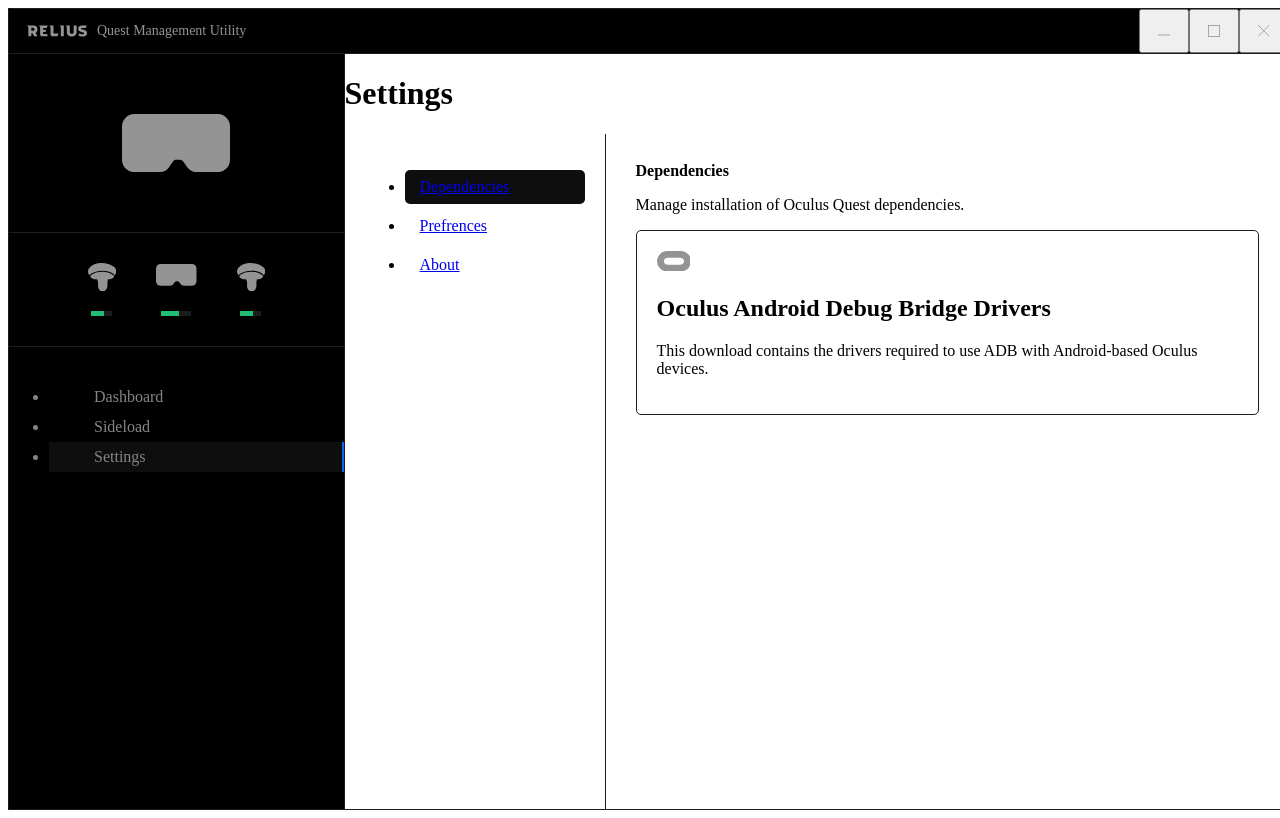
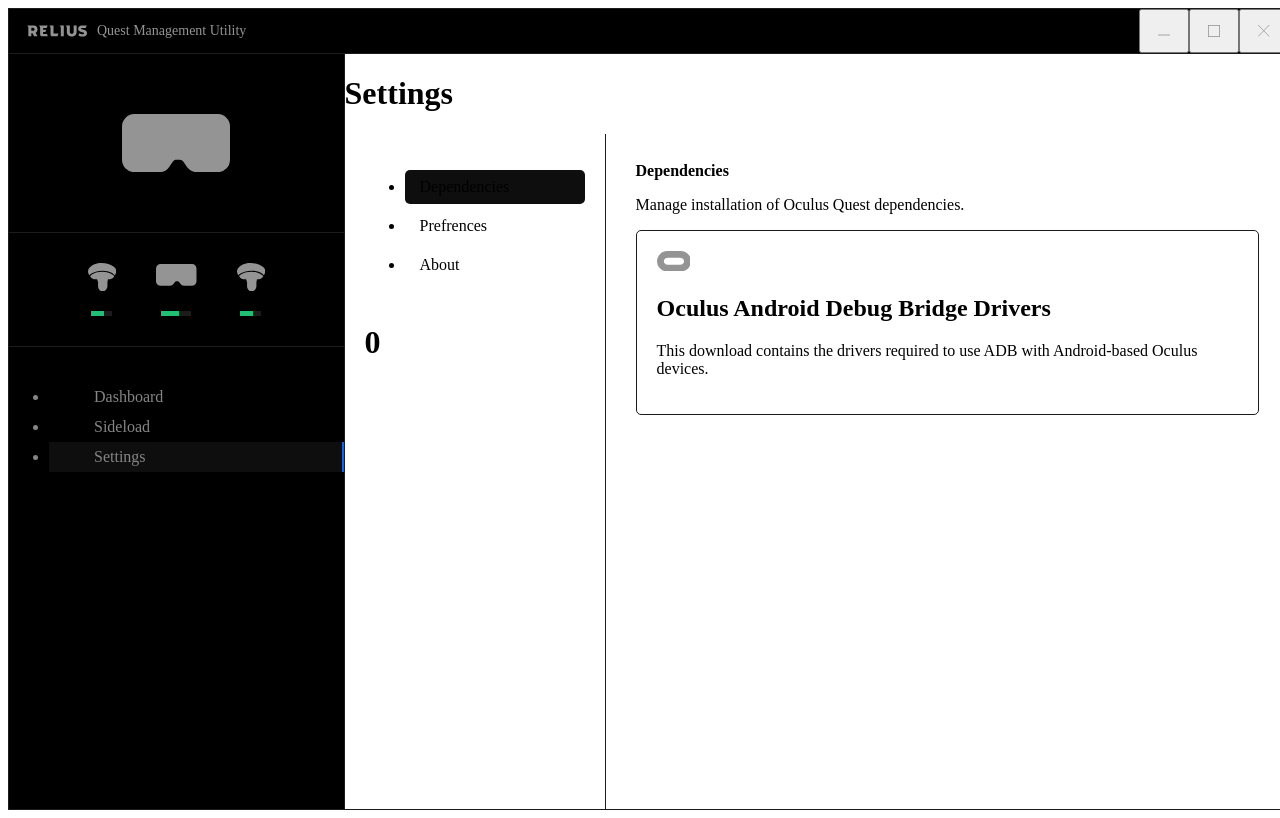
Before and after one commit to markk112/relius-qmu, a Vue app: page /#/ in a window 1280 px wide. Both pictures are taken after a click on the link "Settings". Built offline with nearby package versions, Linux system fonts and the light colour scheme; the HTML template or start-up script is replaced by a standard one.

Commit message:
Started work on settings sidebar nav

```diff
--- a/src/components/Settings/Sidebar.vue
+++ b/src/components/Settings/Sidebar.vue
@@ -1,16 +1,27 @@
 <template>
     <div class="sidebar">
         <ul>
-            <li><a href="#" class="active">Dependencies</a></li>
-            <li><a href="#">Prefrences</a></li>
-            <li><a href="#">About</a></li>
+            <li><a data-view="0" :class="{ active: currentView === 0 }" @click="handleView($event)">Dependencies</a></li>
+            <li><a data-view="1" :class="{ active: currentView === 1 }" @click="handleView($event)">Prefrences</a></li>
+            <li><a data-view="2" :class="{ active: currentView === 2 }" @click="handleView($event)">About</a></li>
         </ul>
+        <h1>{{ currentView }}</h1>
     </div>
 </template>
 
 <script>
 export default {
     name: 'Sidebar',
+    props: {
+        currentView: Number,
+    },
+    methods: {
+        handleView(e) {
+            if (!e.srcElement.classList.contains('active')) {
+                this.$emit('changeToView', e.srcElement.dataset.view);
+            }
+        }
+    }
 };
 </script>
 
--- a/src/views/Settings.vue
+++ b/src/views/Settings.vue
@@ -4,7 +4,7 @@
             <h1>Settings</h1>
         </div>
         <div class="content">
-            <Sidebar />
+            <Sidebar :currentView='currentView' @changeToView='currentView = $event' />
             <div class="subcontent">
                 <div class="dependencies">
                     <div class="title">
@@ -39,6 +39,11 @@
     name: 'Settings',
     components: {
         Sidebar,
+    },
+    data() {
+        return {
+            currentView: 0,
+        }
     }
 };
 </script>
```
